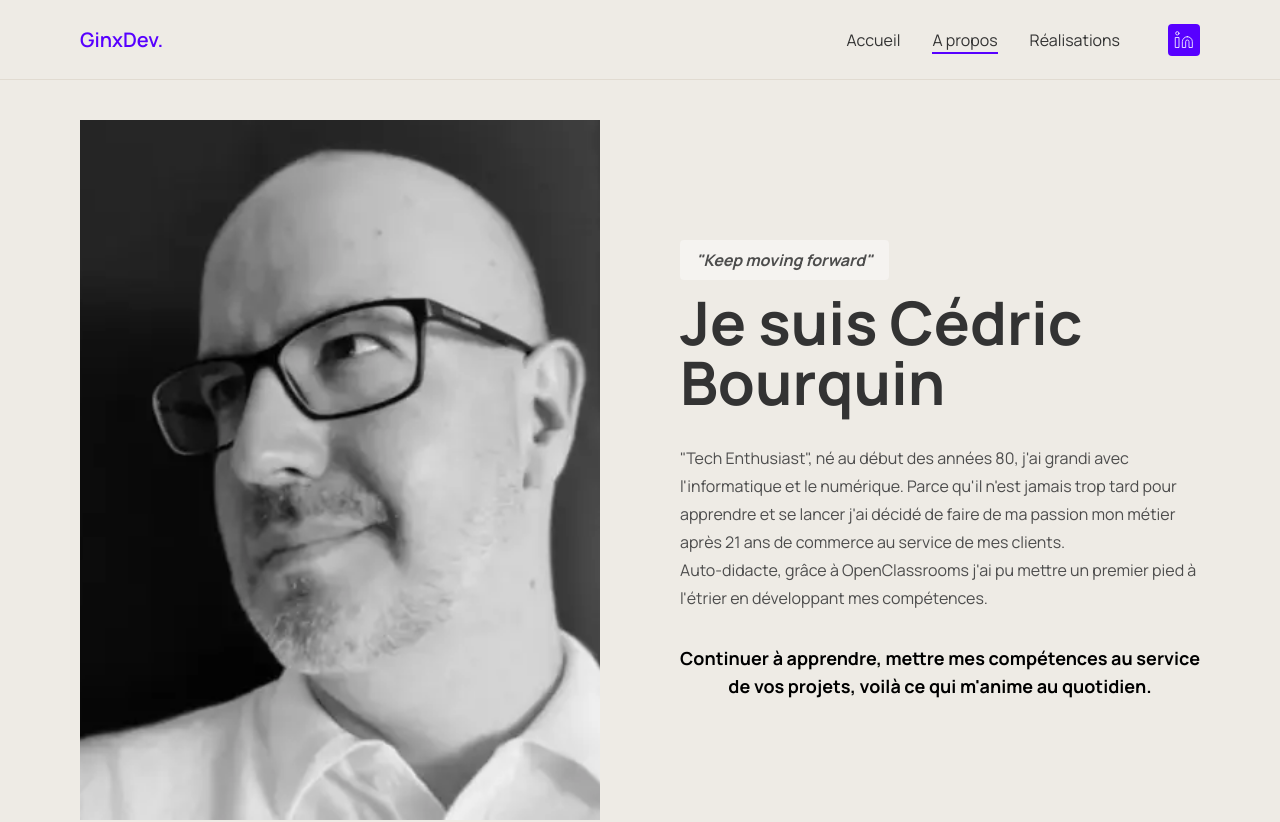
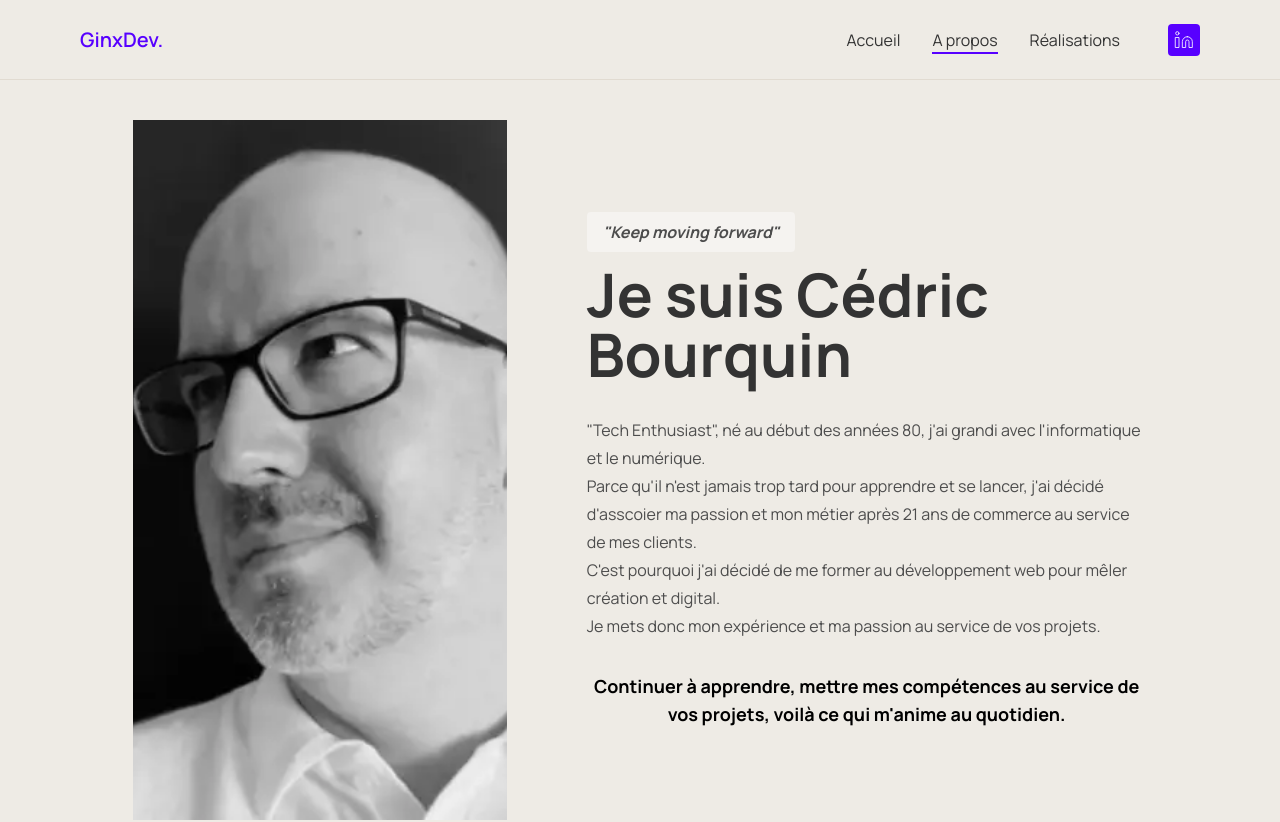
Before and after one commit to ginx836/My-Portfolio, a Next.js app: page /about in a window 1280 px wide. Shown: the top 822 px of the page. Built offline with nearby package versions, Linux system fonts and the light colour scheme.

Commit message:
Update data in About page

```diff
--- a/app/(root)/about/page.tsx
+++ b/app/(root)/about/page.tsx
@@ -9,8 +9,8 @@ export const metadata: Metadata = {
 function page() {
   return (
     <>
-      <section className="max-width section-padding flex flex-col tablet:flex-row gap-20 items-center">
-        <div className="relative w-full tablet:w-1/2 h-[calc(300px+20vw)] tablet:h-[700px]">
+      <section className="max-width section-padding flex flex-col tablet:flex-row gap-20 items-center justify-center">
+        <div className="relative w-full tablet:w-1/3 h-[calc(300px+20vw)] tablet:h-[700px]">
           <Image
             src={"/images/profil-picture.webp"}
             fill
@@ -28,13 +28,12 @@ function page() {
             </h1>
             <p className="text-grey-600 leading-7 pb-5">
               "Tech Enthusiast", né au début des années 80, j'ai grandi avec
-              l'informatique et le numérique. Parce qu'il n'est jamais trop tard
-              pour apprendre et se lancer j'ai décidé de faire de ma passion mon
+              l'informatique et le numérique.<br/> Parce qu'il n'est jamais trop tard
+              pour apprendre et se lancer, j'ai décidé d'asscoier ma passion et mon
               métier après 21 ans de commerce au service de mes clients.
               <br />
-              Auto-didacte, grâce à OpenClassrooms j'ai pu mettre un premier
-              pied à l'étrier en développant mes compétences.
-              <br />
+              C'est pourquoi j'ai décidé de me former au développement web pour mêler création et digital.<br />
+              Je mets donc mon expérience et ma passion au service de vos projets.
             </p>
             <p className="font-bold text-lg text-center">
              Continuer à apprendre, mettre mes compétences au service
```
Also changed, not shown: 1 other file (tests, documents, lock files or other folders).
